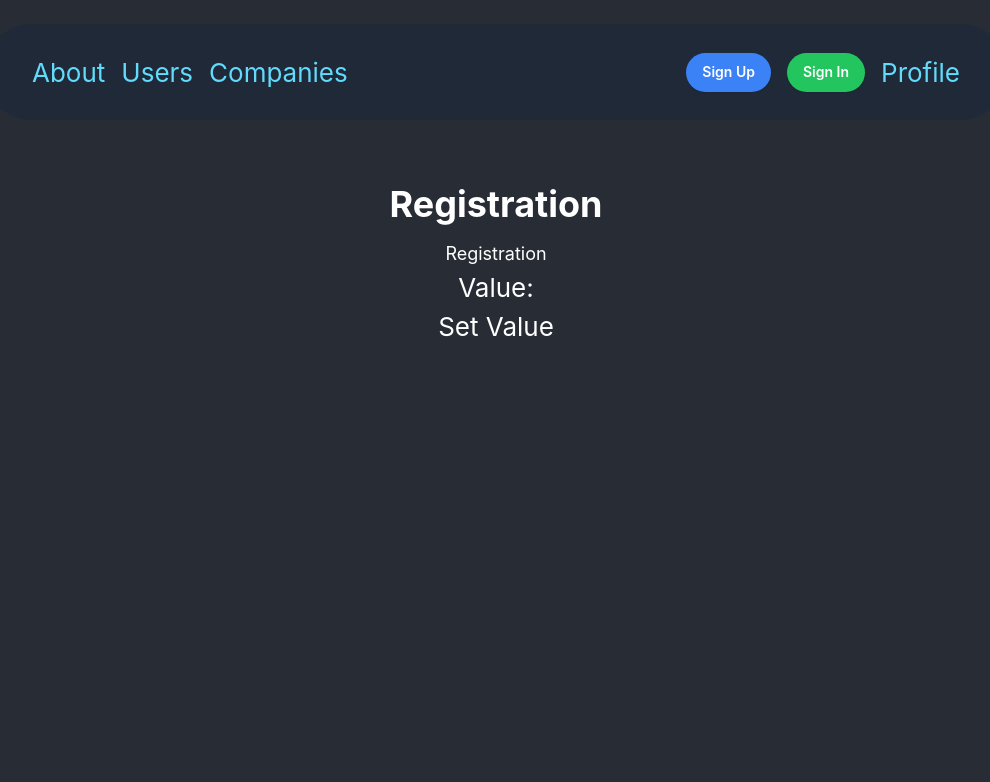
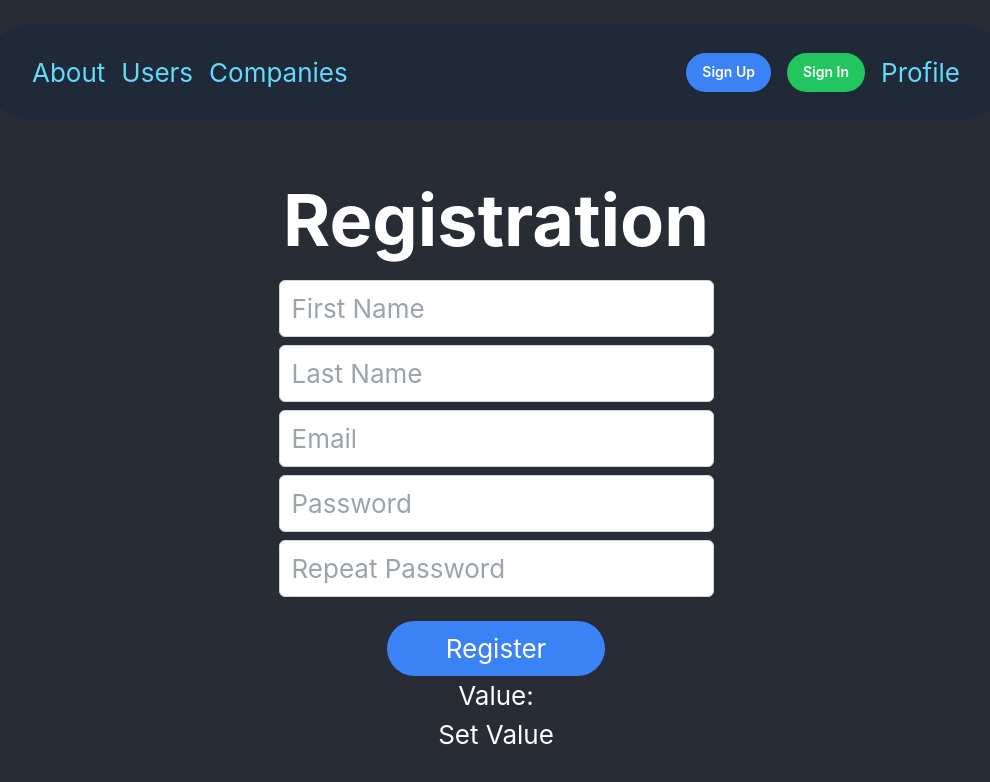
Before and after one commit to WilfredoN/internship_meduzzen, a React (Create React App) app: page /login in a window 1280 px wide. Both pictures are taken after a click on the button "Sign Up". Shown: the top 782 px of the page, without its empty margins (144-1134 px from the left). Built offline with nearby package versions, Linux system fonts and the light colour scheme; no server answers.

Commit message:
Login and Registration component

```diff
--- /dev/null
+++ b/src/Components/Form.tsx
@@ -0,0 +1,97 @@
+import React, { useState } from 'react';
+
+const Registration = () => {
+  const [userPassword, setUserPassword] = useState('');
+  const [userPasswordRepeat, setUserPasswordRepeat] = useState('');
+  const [userEmail, setUserEmail] = useState('');
+  const [userFirstName, setUserFirstName] = useState('');
+  const [userLastName, setUserLastName] = useState('');
+
+  const handleRegistration = () => {
+    // Perform registration logic here
+  };
+
+  return (
+    <div className="flex flex-col items-center">
+      <h2 className="text-7xl font-bold mb-6">Registration</h2>
+      <input
+        type="text"
+        placeholder="First Name"
+        value={userFirstName}
+        onChange={(e) => setUserFirstName(e.target.value)}
+        className="border border-gray-300 rounded-md px-3 py-2 mb-2"
+      />
+      <input
+        type="text"
+        placeholder="Last Name"
+        value={userLastName}
+        onChange={(e) => setUserLastName(e.target.value)}
+        className="border border-gray-300 rounded-md px-3 py-2 mb-2"
+      />
+      <input
+        type="email"
+        placeholder="Email"
+        value={userEmail}
+        onChange={(e) => setUserEmail(e.target.value)}
+        className="border border-gray-300 rounded-md px-3 py-2 mb-2"
+      />
+      <input
+        type="password"
+        placeholder="Password"
+        value={userPassword}
+        onChange={(e) => setUserPassword(e.target.value)}
+        className="border border-gray-300 rounded-md px-3 py-2 mb-2"
+      />
+      <input
+        type="password"
+        placeholder="Repeat Password"
+        value={userPasswordRepeat}
+        onChange={(e) => setUserPasswordRepeat(e.target.value)}
+        className="border border-gray-300 rounded-md px-3 py-2 mb-2"
+      />
+      <button
+        onClick={handleRegistration}
+        className="w-1/2 bg-blue-500 text-white px-4 py-2 rounded-full hover:bg-blue-600 transition-all duration-200 ease-in-out mt-4"
+      >
+        Register
+      </button>
+    </div>
+  );
+};
+
+const Login = () => {
+  const [userEmail, setUserEmail] = useState('');
+  const [userPassword, setUserPassword] = useState('');
+
+  const handleLogin = () => {
+    // Perform login logic here
+  };
+
+  return (
+    <div className="flex flex-col items-center">
+      <h1 className="text-7xl font-bold mb-6">Login</h1>
+      <input
+        type="email"
+        placeholder="Email"
+        value={userEmail}
+        onChange={(e) => setUserEmail(e.target.value)}
+        className="border border-gray-300 rounded-md px-3 py-2 mb-2"
+      />
+      <input
+        type="password"
+        placeholder="Password"
+        value={userPassword}
+        onChange={(e) => setUserPassword(e.target.value)}
+        className="border border-gray-300 rounded-md px-3 py-2 mb-2"
+      />
+      <button
+        onClick={handleLogin}
+        className="w-1/2 bg-blue-500 text-white px-4 py-2 rounded-full hover:bg-blue-600 transition-all duration-200 ease-in-out mt-4"
+      >
+        Login
+      </button>
+    </div>
+  );
+};
+
+export { Registration, Login };
--- a/src/Pages/Login/Login.tsx
+++ b/src/Pages/Login/Login.tsx
@@ -1,12 +1,7 @@
 import React from 'react';
-
+import { Login as LoginForm } from '../../Components/Form';
 const Login = () => {
-  return (
-    <div className="login flex flex-col items-center justify-center">
-      <h1 className="text-4xl font-bold">Login</h1>
-      <p className="text-lg mt-4">Login</p>
-    </div>
-  );
+  return <LoginForm />;
 };
 
 export default Login;
--- a/src/Pages/Registration/Registration.tsx
+++ b/src/Pages/Registration/Registration.tsx
@@ -1,12 +1,8 @@
 import React from 'react';
+import { Registration as RegistrationForm } from '../../Components/Form';
 
 const Registration = () => {
-  return (
-    <div className="registration flex flex-col items-center justify-center">
-      <h1 className="text-4xl font-bold">Registration</h1>
-      <p className="text-lg mt-4">Registration</p>
-    </div>
-  );
+  return <RegistrationForm />;
 };
 
 export default Registration;
```
